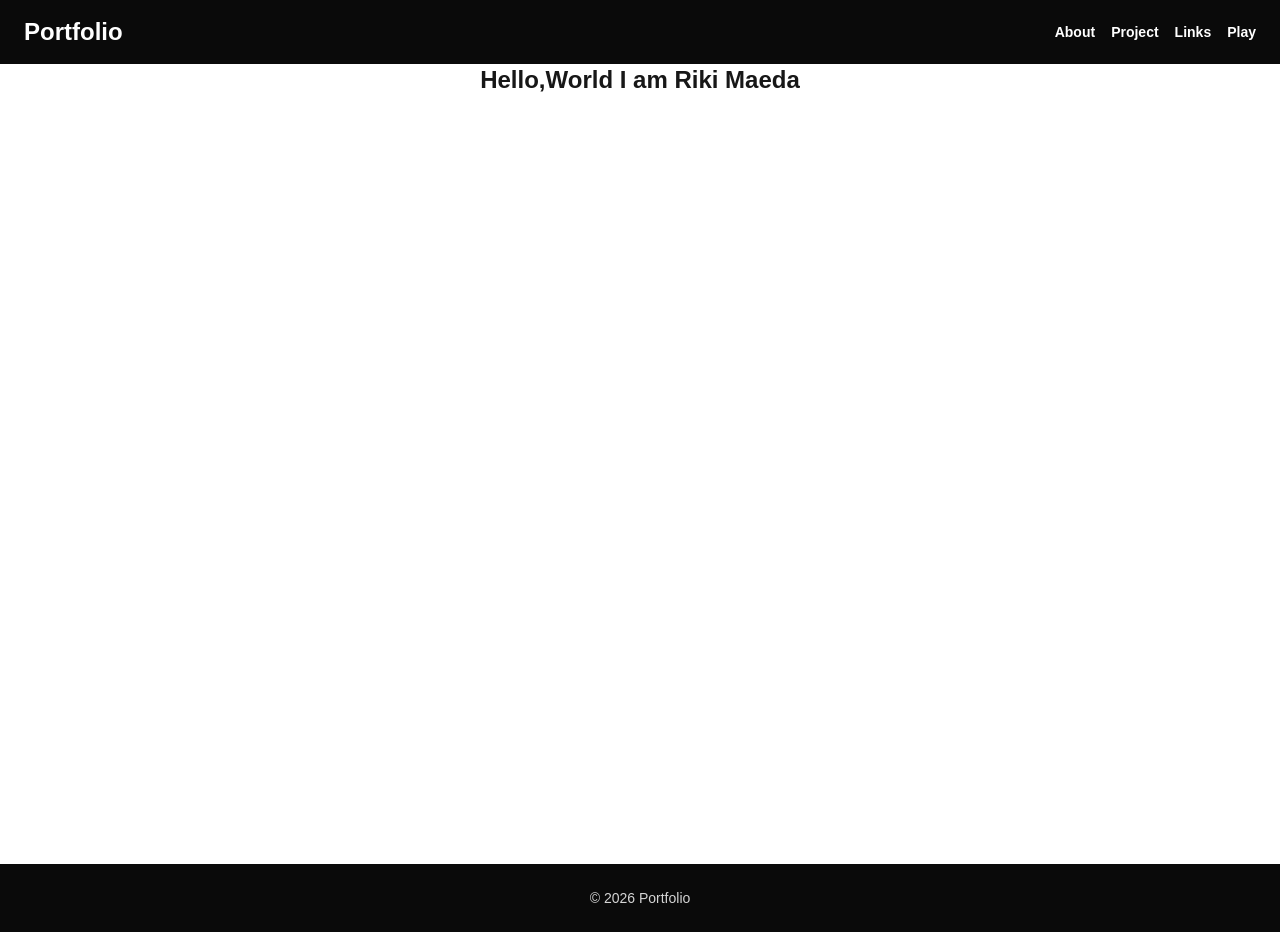
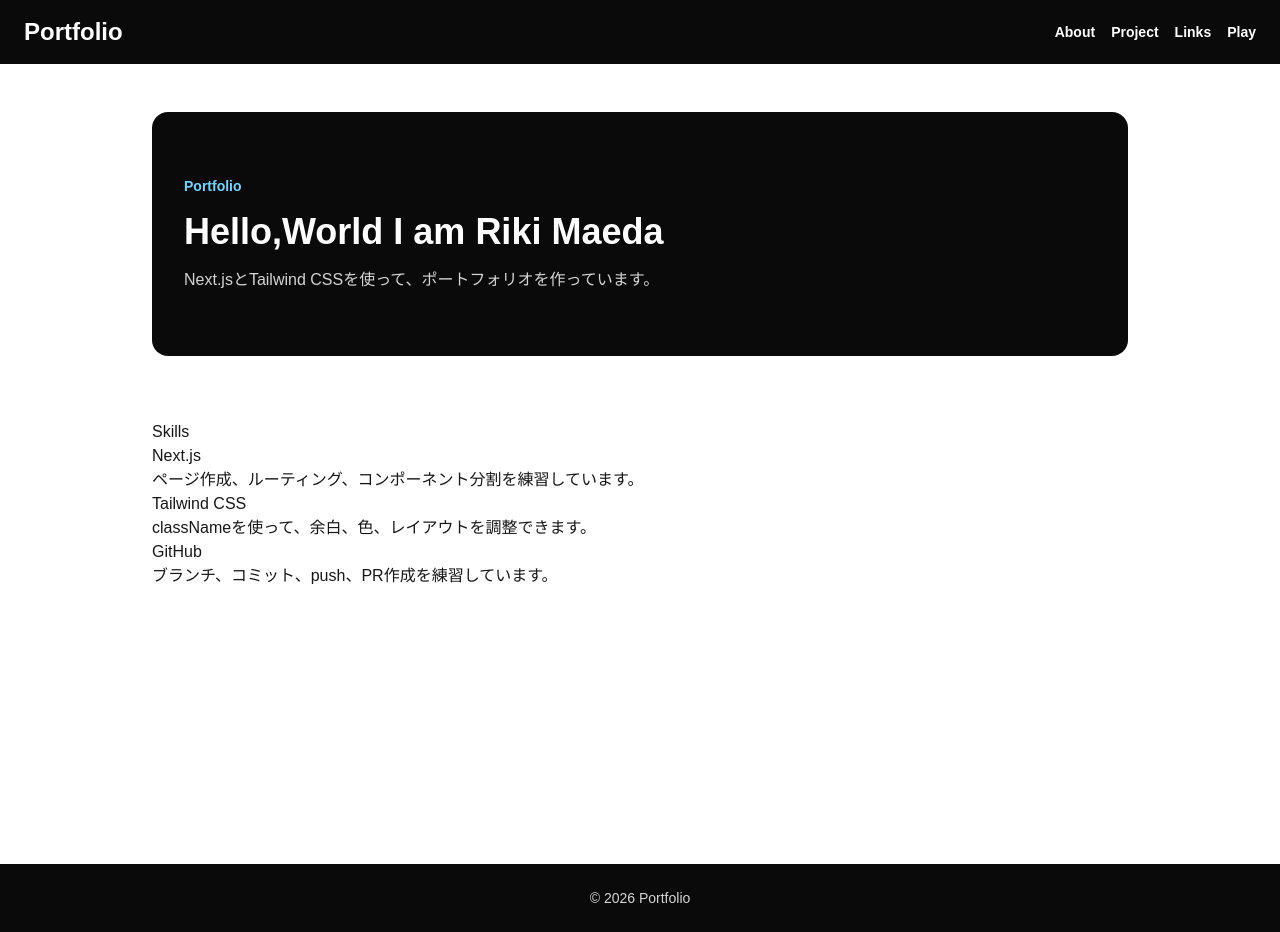
Before and after one commit to med-000/medrk-portfolio, a Next.js app: page / in a window 1280 px wide. Built offline with nearby package versions, Linux system fonts and the light colour scheme.

Commit message:
feature:heroエリアを追加

```diff
--- a/src/app/page.tsx
+++ b/src/app/page.tsx
@@ -2,12 +2,38 @@ import { MainLayout } from "../layouts/main/main-layout";
 
 export default function Home() {
   return (
-    <main>
-      <MainLayout>
-        <h1 className='text-center text-2xl font-bold'>
-          Hello,World I am Riki Maeda
-        </h1>
-      </MainLayout>
-    </main>
+    <MainLayout>
+      <div className='mx-auto flex w-full max-w-5xl flex-col gap-16 px-6 py-12'>
+        <section className='rounded-2xl bg-neutral-950 px-8 py-16 text-white'>
+          <p className='text-sm font-bold text-sky-300'>Portfolio</p>
+          <h1 className='mt-4 text-4xl font-bold'>
+            Hello,World I am Riki Maeda
+          </h1>
+          <p className='mt-4 max-w-2xl text-neutral-300'>
+            Next.jsとTailwind CSSを使って、ポートフォリオを作っています。
+          </p>
+        </section>
+
+        <section id='skills'>
+          <h2>Skills</h2>
+          <div>
+            <div>
+              <h3>Next.js</h3>
+              <p>
+                ページ作成、ルーティング、コンポーネント分割を練習しています。
+              </p>
+            </div>
+            <div>
+              <h3>Tailwind CSS</h3>
+              <p>classNameを使って、余白、色、レイアウトを調整できます。</p>
+            </div>
+            <div>
+              <h3>GitHub</h3>
+              <p>ブランチ、コミット、push、PR作成を練習しています。</p>
+            </div>
+          </div>
+        </section>
+      </div>
+    </MainLayout>
   );
 }
```
